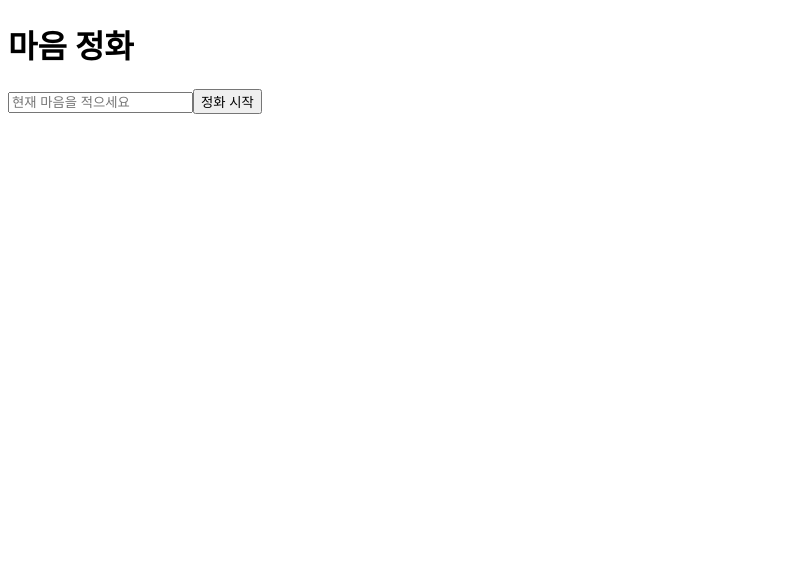
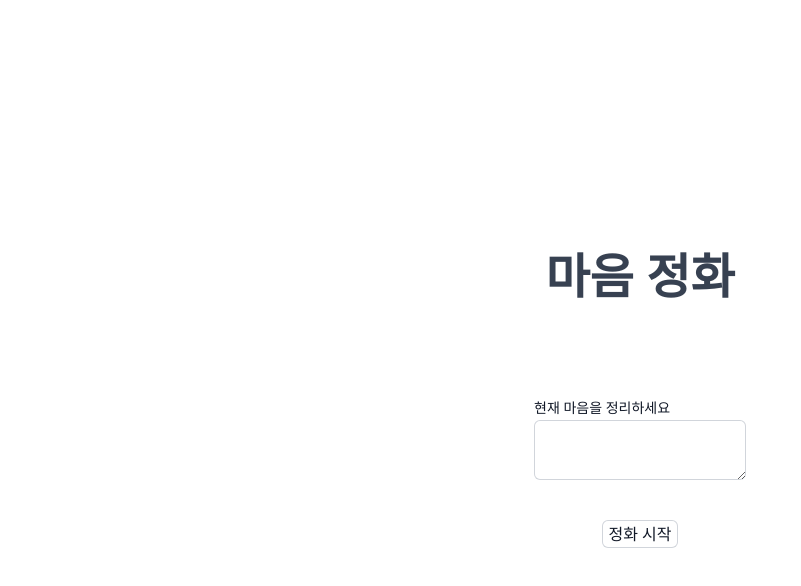
Before and after one commit to hunman89/mind-cleansing-app, a Next.js app: page / in a window 1280 px wide. Shown: the top 586 px of the page, without its empty margins (0-801 px from the left). Built offline with nearby package versions, Linux system fonts and the light colour scheme.

Commit message:
feat. 메인 페이지 css 수정 - 버튼 컴포넌트 추가

```diff
--- a/messages/kr.json
+++ b/messages/kr.json
@@ -1,7 +1,7 @@
 {
   "Home": {
     "title": "마음 정화",
-    "placeholder": "현재 마음을 적으세요",
+    "placeholder": "현재 마음을 정리하세요",
     "button": "정화 시작",
     "encouragement": "당신의 응원 메시지"
   },
--- a/src/app/encouragement/page.tsx
+++ b/src/app/encouragement/page.tsx
@@ -3,6 +3,7 @@
 import { useState } from "react";
 import { useRouter } from "next/navigation";
 import { useTranslations } from "next-intl";
+import Button from "@/components/button";
 
 const Encouragement = () => {
   const [encouragementText, setEncouragementText] = useState("");
@@ -19,7 +20,7 @@ const Encouragement = () => {
   };
 
   return (
-    <div>
+    <div className="flex flex-col items-center justify-center h-screen text-gray-700 gap-y-10">
       <h1>{t("title")}</h1>
       <input
         type="text"
@@ -27,7 +28,7 @@ const Encouragement = () => {
         onChange={handleInputChange}
         placeholder={t("placeholder")}
       />
-      <button onClick={handleEncourage}>{t("button")}</button>
+      <Button onClick={handleEncourage}>{t("button")}</Button>
     </div>
   );
 };
--- a/src/app/layout.tsx
+++ b/src/app/layout.tsx
@@ -1,6 +1,7 @@
 import type { Metadata } from "next";
 import { NextIntlClientProvider } from "next-intl";
 import { getLocale, getMessages } from "next-intl/server";
+import "./globals.css";
 
 export const metadata: Metadata = {
   title: "Mind Cleansing App",
--- a/src/app/page.tsx
+++ b/src/app/page.tsx
@@ -3,6 +3,7 @@
 import { useState, useEffect, useCallback } from "react";
 import { useRouter, useSearchParams } from "next/navigation";
 import { useTranslations } from "next-intl";
+import Button from "@/components/button";
 
 export default function Home() {
   const [inputText, setInputText] = useState("");
@@ -30,7 +31,7 @@ export default function Home() {
     [searchParams]
   );
 
-  const handleInputChange = (e: React.ChangeEvent<HTMLInputElement>) => {
+  const handleInputChange = (e: React.ChangeEvent<HTMLTextAreaElement>) => {
     setInputText(e.target.value);
   };
 
@@ -39,22 +40,30 @@ export default function Home() {
   };
 
   return (
-    <main className="">
-      <div>
-        <h1>{t("title")}</h1>
-        <input
-          type="text"
-          value={inputText}
-          onChange={handleInputChange}
-          placeholder={t("placeholder")}
-        />
-        <button onClick={handleCleansing}>{t("button")}</button>
-        {encouragementMessage && (
+    <main>
+      <div className="flex flex-col items-center justify-center h-screen text-gray-700 gap-y-24">
+        <h1 className="text-5xl font-bold">{t("title")}</h1>
+        <div className="flex flex-col items-center justify-center gap-y-10">
           <div>
-            <h2>{t("encouragement")}</h2>
-            <p>{encouragementMessage}</p>
+            <label
+              htmlFor="text"
+              className="block text-sm font-medium leading-6 text-gray-900"
+            >
+              {t("placeholder")}
+            </label>
+            <textarea
+              name="text"
+              id="text"
+              value={inputText}
+              onChange={handleInputChange}
+              className="block w-full rounded-md border-0 p-1.5 text-gray-900 ring-1 ring-inset ring-gray-300 placeholder:text-gray-400 focus:ring-2 focus:ring-inset focus:ring-indigo-600"
+            />
           </div>
-        )}
+          <Button onClick={handleCleansing}>{t("button")}</Button>
+          {encouragementMessage && (
+            <p className="font-semibold">{encouragementMessage}</p>
+          )}
+        </div>
       </div>
     </main>
   );
--- /dev/null
+++ b/src/components/button.tsx
@@ -0,0 +1,15 @@
+interface ButtonProps {
+  onClick: () => void;
+  children: React.ReactNode;
+}
+
+export default function Button({ onClick, children }: ButtonProps) {
+  return (
+    <button
+      className="block rounded-md border-0 px-1.5 py-0.5 text-gray-900 ring-1 ring-inset ring-gray-300 hover:bg-slate-200"
+      onClick={onClick}
+    >
+      {children}
+    </button>
+  );
+}
--- a/tailwind.config.ts
+++ b/tailwind.config.ts
@@ -6,15 +6,6 @@ const config: Config = {
     "./src/components/**/*.{js,ts,jsx,tsx,mdx}",
     "./src/app/**/*.{js,ts,jsx,tsx,mdx}",
   ],
-  theme: {
-    extend: {
-      backgroundImage: {
-        "gradient-radial": "radial-gradient(var(--tw-gradient-stops))",
-        "gradient-conic":
-          "conic-gradient(from 180deg at 50% 50%, var(--tw-gradient-stops))",
-      },
-    },
-  },
   plugins: [],
 };
 export default config;
```
Also changed, not shown: 1 other file (tests, documents, lock files or other folders).
